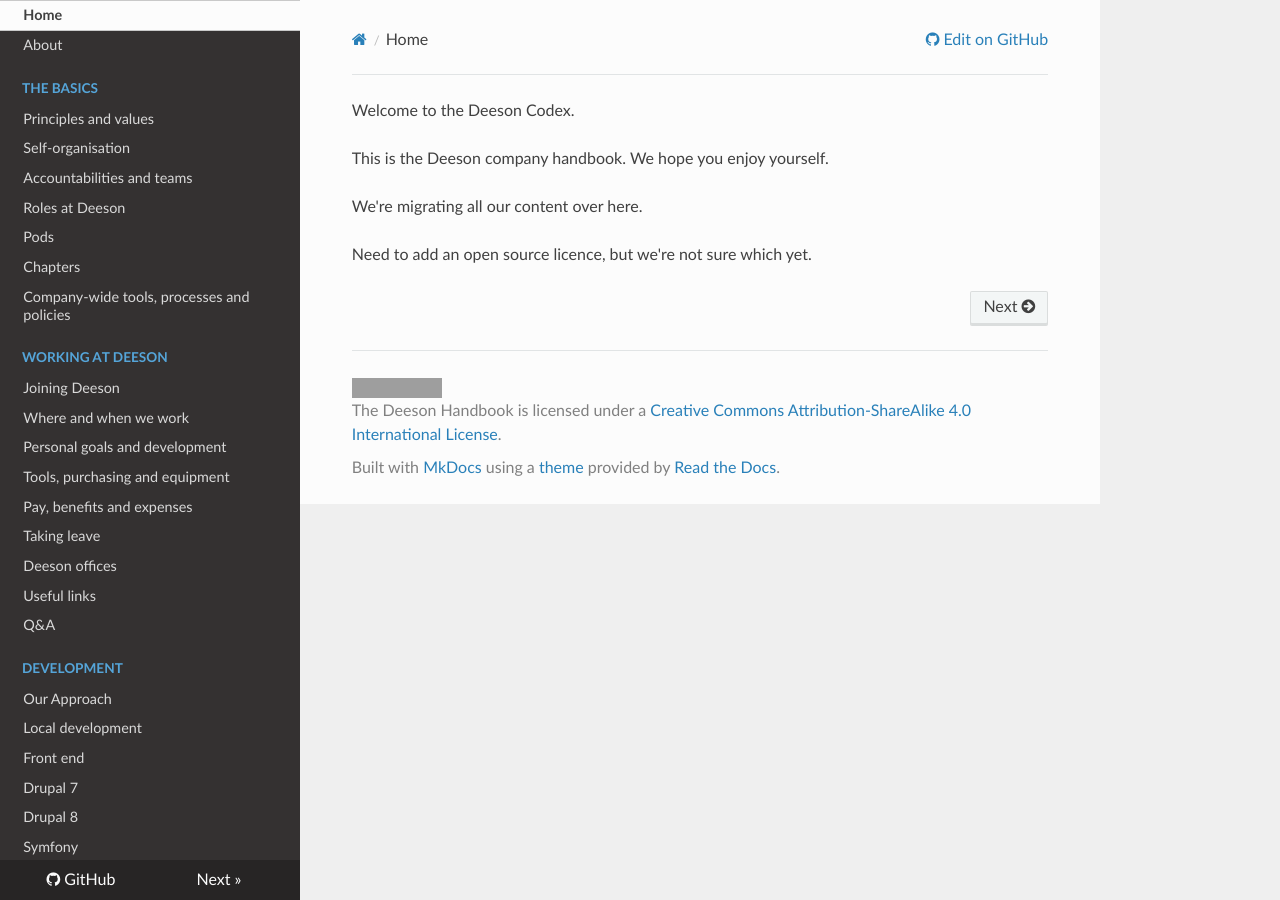
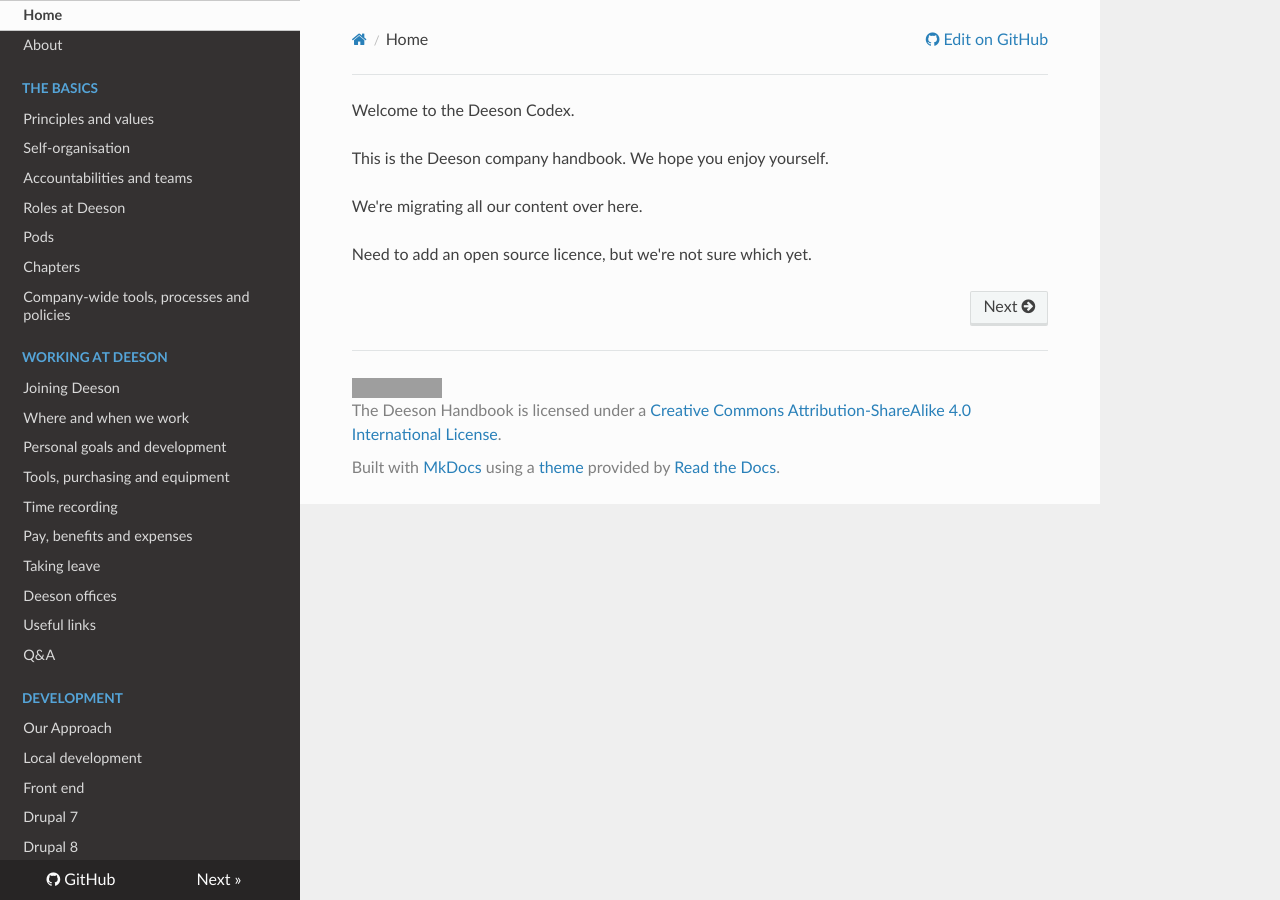
Before and after one commit to teamdeeson/codex, an MkDocs documentation site: the page built from docs/index.md, in a window 1280 px wide. Built offline with MkDocs 1.6.1, drawn with Linux system fonts in a browser that asks for light colours; nearby versions of some CDN libraries; old or Windows-style settings are respelled for this version of MkDocs; grey boxes are pictures that could not be loaded.

Commit message:
Update mkdocs.yml

```diff
--- a/mkdocs.yml
+++ b/mkdocs.yml
@@ -18,6 +18,7 @@ pages:
     - Where and when we work: working-at-deeson/where-and-when-we-work.md
     - Personal goals and development: working-at-deeson/personal-goals-and-development.md
     - Tools, purchasing and equipment: working-at-deeson/tools-purchasing-and-equipment.md
+    - Time recording: working-at-deeson/time-recording.md
     - Pay, benefits and expenses: working-at-deeson/pay-benefits-and-expenses.md
     - Taking leave: working-at-deeson/taking-leave.md
     - Deeson offices: working-at-deeson/deeson-offices.md
```
